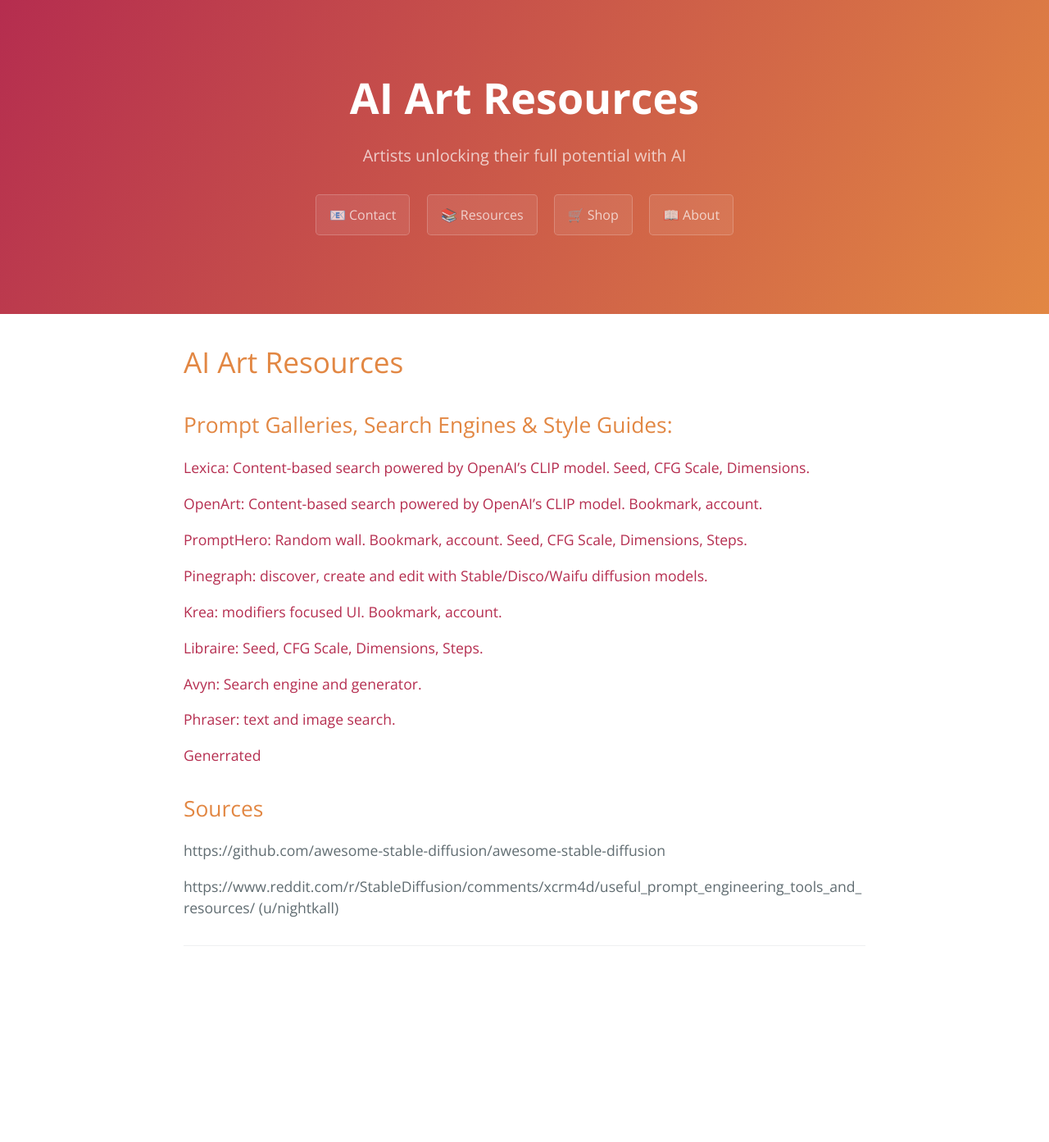
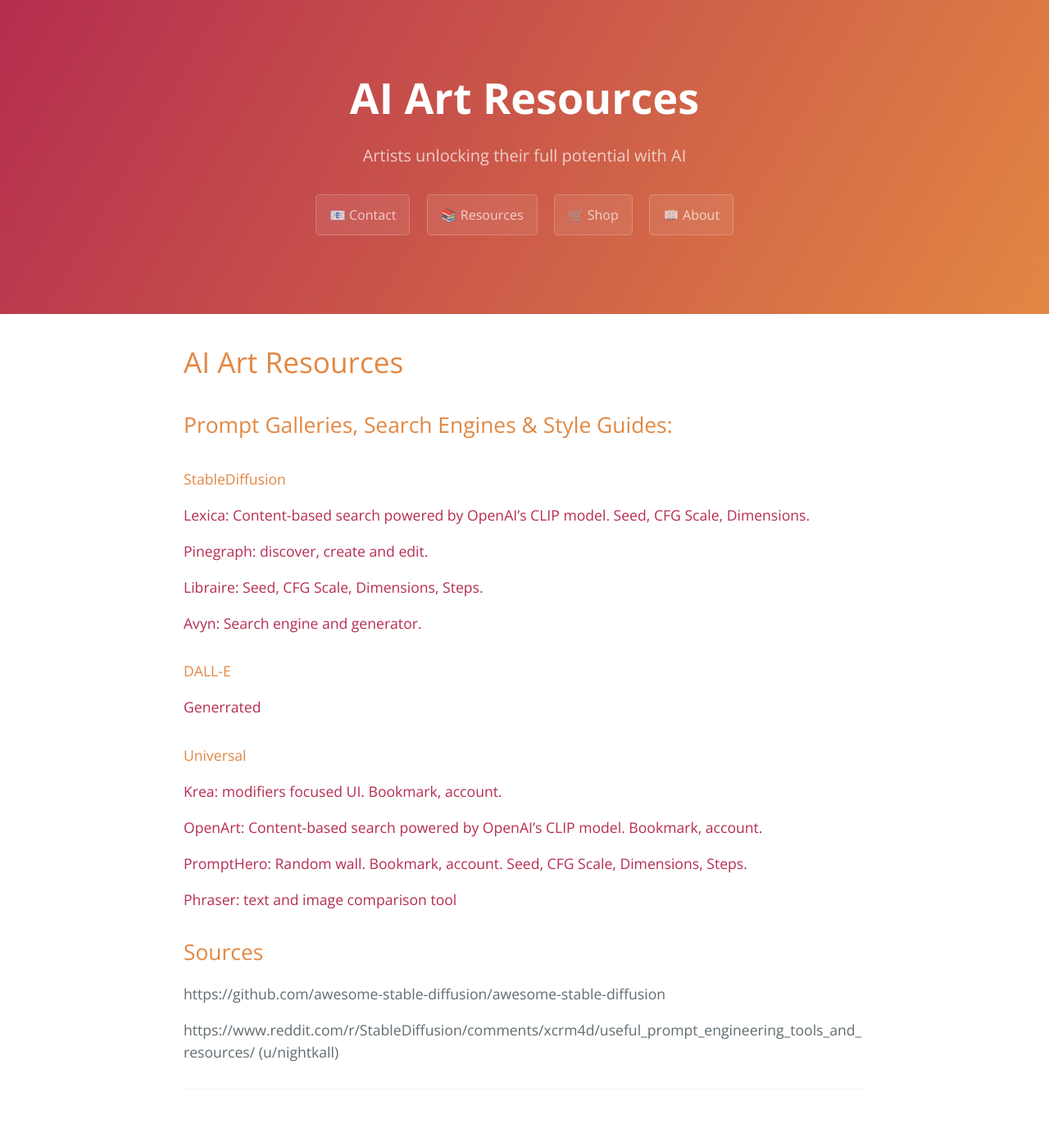
Before and after one commit to human-ai-art/human-ai-art.github.io, a Jekyll site: the page built from resources.md, in a window 1280 px wide. Shown: the whole page at 82% size. Built offline with Jekyll 4.4.1, drawn with Linux system fonts in a browser that asks for light colours; our own code applies the rules of GitHub Pages for plain Markdown files; before the commit the page ends 1218 px from its top, so only the background shows below that.

Commit message:
resources update

```diff
--- a/resources.md
+++ b/resources.md
@@ -5,23 +5,26 @@
 
 ## Prompt Galleries, Search Engines & Style Guides:
 
+#### StableDiffusion
 [Lexica: Content-based search powered by OpenAI's CLIP model. Seed, CFG Scale, Dimensions.](https://lexica.art/)
+
+[Pinegraph: discover, create and edit.](https://pinegraph.com/discover?query=Top%20Liked)
+
+[Libraire: Seed, CFG Scale, Dimensions, Steps.](https://libraire.ai/)
+
+[Avyn: Search engine and generator.](http://avyn.com/)
+
+#### DALL-E
+[Generrated](https://generrated.com/)
+
+#### Universal
+[Krea: modifiers focused UI. Bookmark, account.](https://www.krea.ai/)
 
 [OpenArt: Content-based search powered by OpenAI's CLIP model. Bookmark, account.](https://openart.ai/discovery?dataSource=sd)
 
 [PromptHero: Random wall. Bookmark, account. Seed, CFG Scale, Dimensions, Steps.](https://prompthero.com/)
 
-[Pinegraph: discover, create and edit with Stable/Disco/Waifu diffusion models.](https://pinegraph.com/)
-
-[Krea: modifiers focused UI. Bookmark, account.](https://www.krea.ai/)
-
-[Libraire: Seed, CFG Scale, Dimensions, Steps.](https://libraire.ai/)
-
-[Avyn: Search engine and generator.](http://avyn.com/)
-
-[Phraser: text and image search.](https://phraser.tech/compare)
-
-[Generrated](https://generrated.com/)
+[Phraser: text and image comparison tool](https://phraser.tech/compare)
 
 ## Sources
 
```
